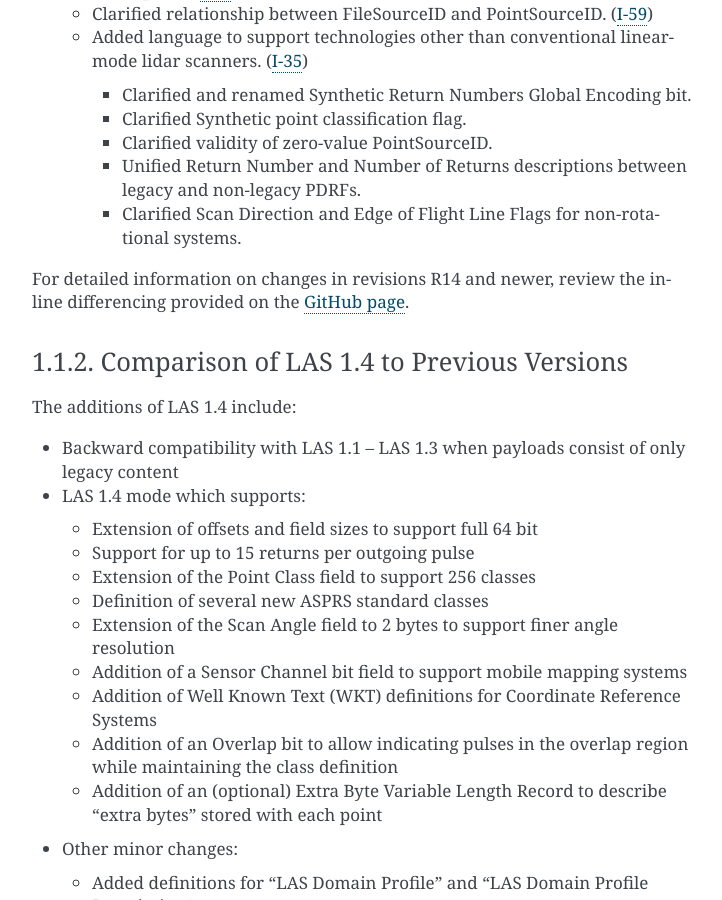
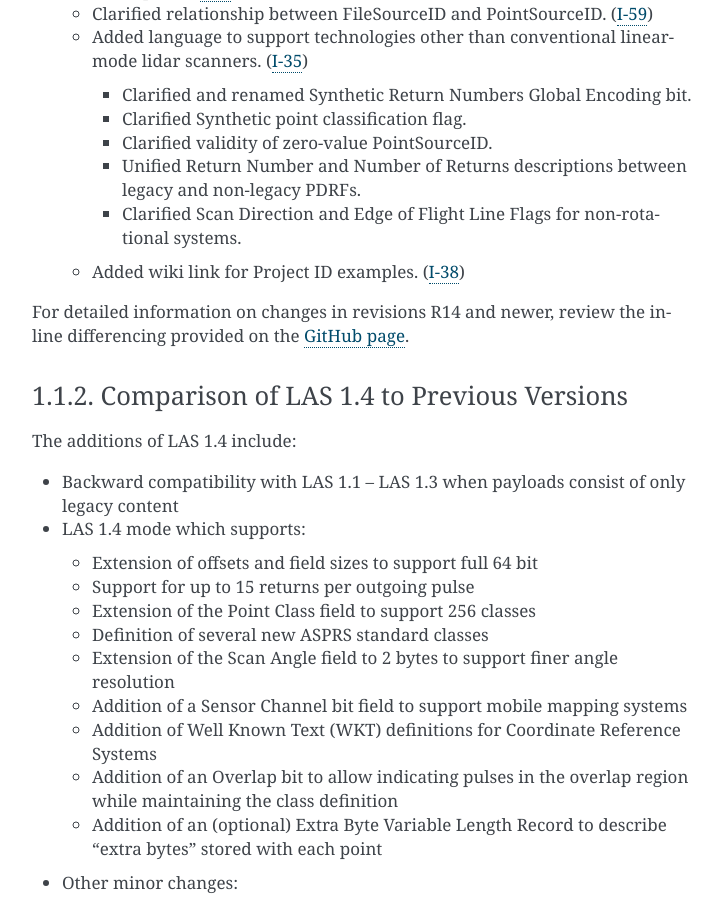
Before and after one commit to ASPRSorg/LAS, a Sphinx documentation site: the page built from source/01_intro.txt, in a window 1280 px wide and 900 px high, scrolled down 1596 px. Shown: the whole window, without its empty margins (388-1110 px from the left). Built offline with Sphinx 7.4.7, drawn with Linux system fonts in a browser that asks for light colours.

Commit message:
Added wiki link for Project ID examples. (#38)

```diff
--- a/source/01_intro.txt
+++ b/source/01_intro.txt
@@ -94,6 +94,9 @@ Summary of LAS 1.4 revisions:
       legacy and non-legacy PDRFs.
     * Clarified Scan Direction and Edge of Flight Line Flags for non-rotational systems.
 
+  * Added wiki link for Project ID examples.
+    (`I-38 <https://github.com/ASPRSorg/LAS/issues/38>`_)
+
 For detailed information on changes in revisions R14 and newer, review the
 inline differencing provided on the `GitHub page <https://github.com/ASPRSorg/LAS>`_.
 
```
Also changed, not shown: 1 other file.
